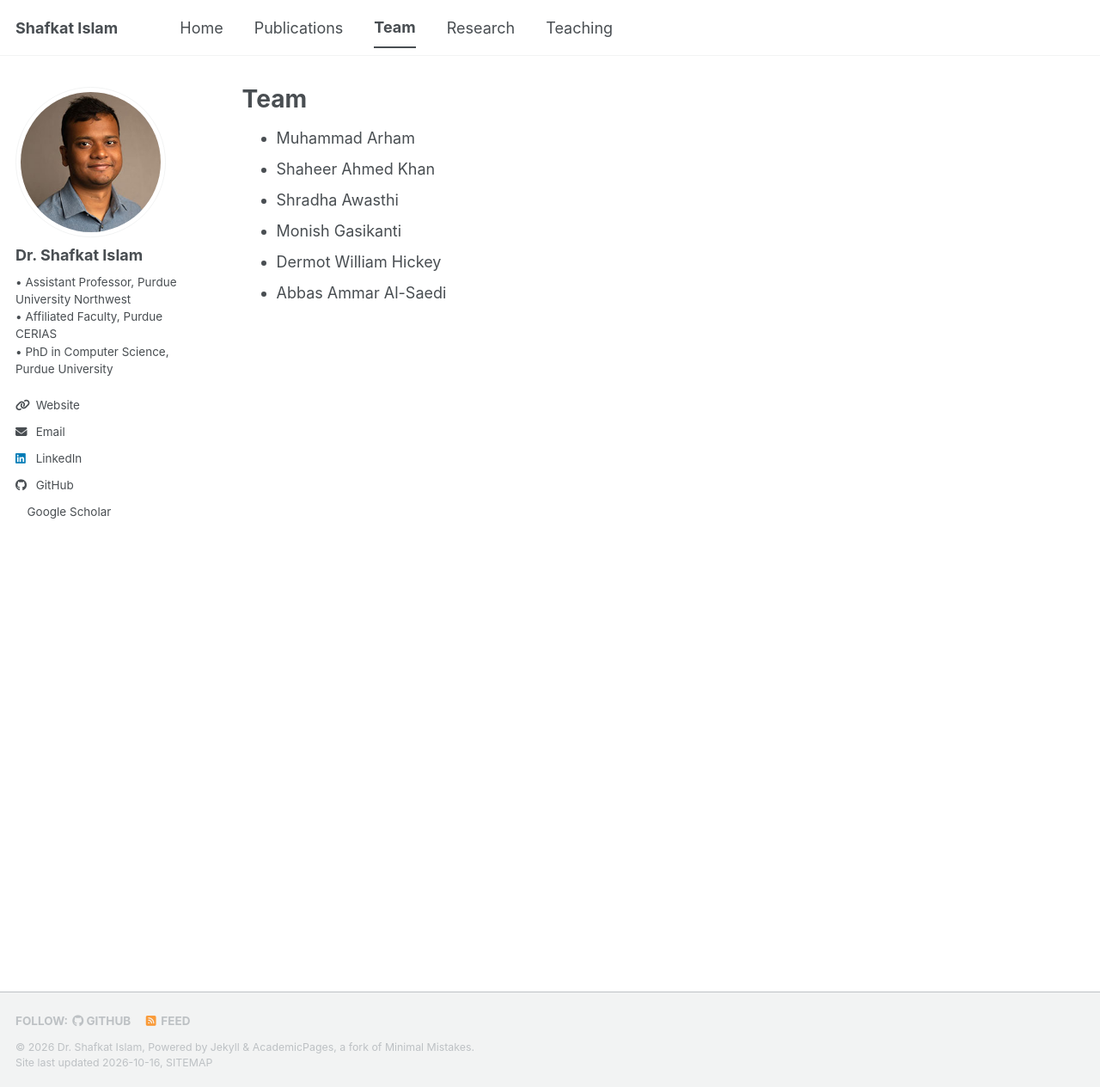
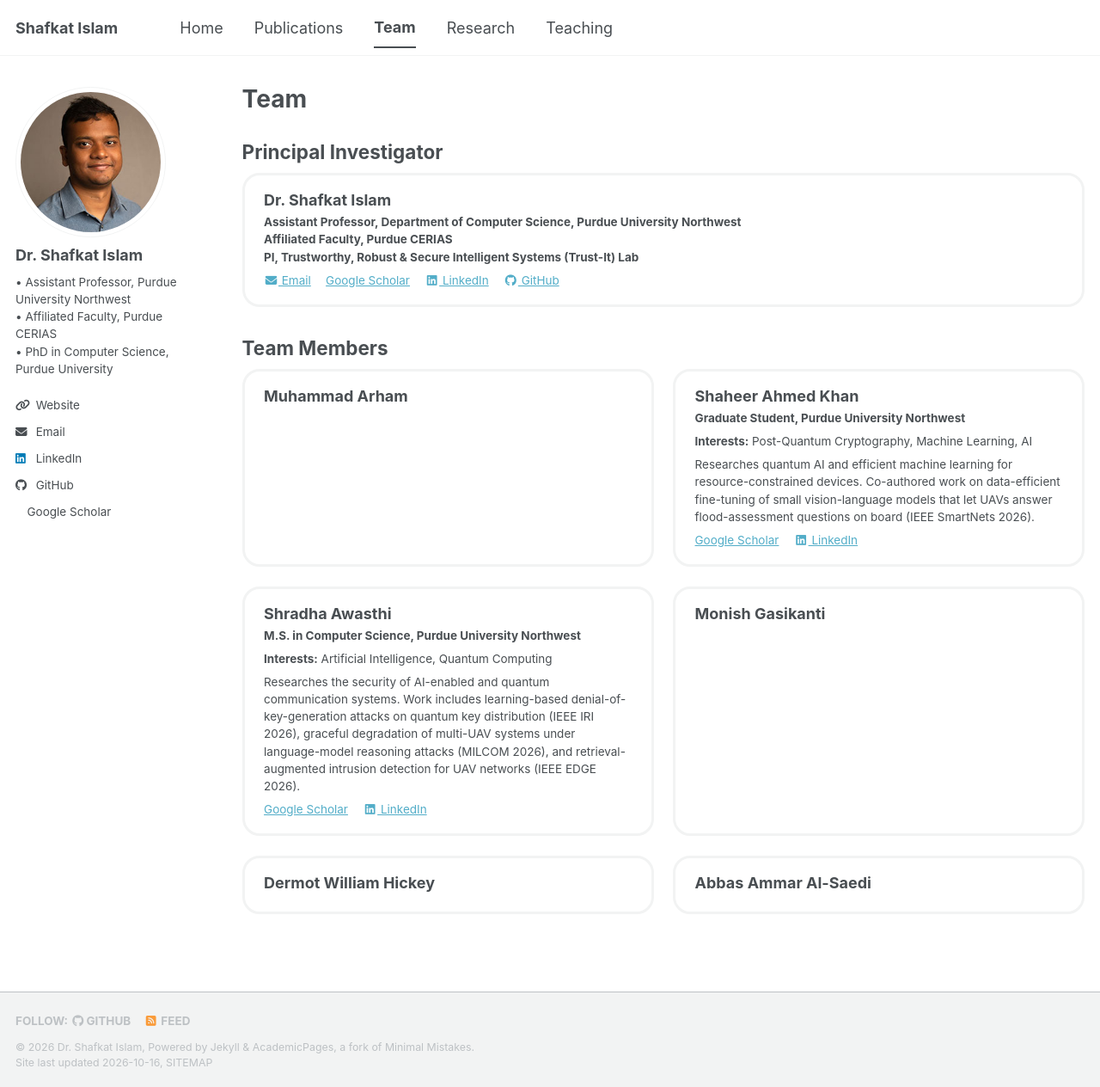
Before and after one commit to Trust-it-lab/trust-it-lab, a Jekyll site: the page built from _pages/team.html, in a window 1280 px wide and 1264 px high. Shown: the whole window at 86% size. Built offline with Jekyll 4.4.1, drawn with Linux system fonts in a browser that asks for light colours; a style sheet for code colours, icons or effects is not loaded.

Commit message:
Team page: card layout with PI section, details for two members
- PI card from site author details
- Member cards with optional role, interests, bio and links
- Shaheer Ahmed Khan and Shradha Awasthi filled in; others keep name-only cards
- Paper link for the SmartNets 2026 sVLM paper

Co-Authored-By: Claude Opus 5.5 <noreply@anthropic.com>

```diff
--- a/_pages/team.html
+++ b/_pages/team.html
@@ -8,19 +8,50 @@ author_profile: true
 {% include base_path %}
 
 {% comment %}
-  This page lists everyone in the /_team/ folder as a simple bulleted list.
-  To add a member, create a new file in /_team/ - see /_team/README.md.
+  The Principal Investigator card uses the details in _config.yml (author).
+  Team member cards come from the /_team/ folder - see /_team/README.md.
   Members are shown in the order given by the "order" field, smallest first.
 {% endcomment %}
 
+<h2 class="team-section">Principal Investigator</h2>
+
+<div class="team-card team-card--pi">
+  <h3 class="team-card__name">{{ site.author.name }}</h3>
+  <p class="team-card__role">Assistant Professor, Department of Computer Science, Purdue University Northwest<br>
+  Affiliated Faculty, Purdue CERIAS<br>
+  PI, Trustworthy, Robust &amp; Secure Intelligent Systems (Trust-It) Lab</p>
+  <p class="team-card__links">
+    {% if site.author.email %}<a href="mailto:{{ site.author.email }}"><i class="fas fa-fw fa-envelope" aria-hidden="true"></i> Email</a>{% endif %}
+    {% if site.author.googlescholar %}<a href="{{ site.author.googlescholar }}"><i class="ai ai-google-scholar ai-fw" aria-hidden="true"></i> Google Scholar</a>{% endif %}
+    {% if site.author.linkedin %}<a href="https://www.linkedin.com/in/{{ site.author.linkedin }}"><i class="fab fa-fw fa-linkedin" aria-hidden="true"></i> LinkedIn</a>{% endif %}
+    {% if site.author.github %}<a href="https://github.com/{{ site.author.github }}"><i class="fab fa-fw fa-github" aria-hidden="true"></i> GitHub</a>{% endif %}
+  </p>
+</div>
+
 {% assign members = site.team | sort: "order" %}
+
+<h2 class="team-section">Team Members</h2>
 
 {% if members.size == 0 %}
   <p>No team members listed yet.</p>
 {% else %}
-  <ul>
-    {% for member in members %}
-      <li>{{ member.name }}</li>
-    {% endfor %}
-  </ul>
+<div class="team-grid">
+  {% for member in members %}
+  <div class="team-card">
+    <h3 class="team-card__name">{{ member.name }}</h3>
+    {% if member.role %}<p class="team-card__role">{{ member.role }}</p>{% endif %}
+    {% if member.interests %}<p class="team-card__interests"><strong>Interests:</strong> {{ member.interests }}</p>{% endif %}
+    {% if member.bio %}<p class="team-card__bio">{{ member.bio }}</p>{% endif %}
+    {% if member.scholar or member.linkedin or member.github or member.website or member.email %}
+    <p class="team-card__links">
+      {% if member.email %}<a href="mailto:{{ member.email }}"><i class="fas fa-fw fa-envelope" aria-hidden="true"></i> Email</a>{% endif %}
+      {% if member.scholar %}<a href="{{ member.scholar }}"><i class="ai ai-google-scholar ai-fw" aria-hidden="true"></i> Google Scholar</a>{% endif %}
+      {% if member.linkedin %}<a href="{{ member.linkedin }}"><i class="fab fa-fw fa-linkedin" aria-hidden="true"></i> LinkedIn</a>{% endif %}
+      {% if member.github %}<a href="{{ member.github }}"><i class="fab fa-fw fa-github" aria-hidden="true"></i> GitHub</a>{% endif %}
+      {% if member.website %}<a href="{{ member.website }}"><i class="fas fa-fw fa-link" aria-hidden="true"></i> Website</a>{% endif %}
+    </p>
+    {% endif %}
+  </div>
+  {% endfor %}
+</div>
 {% endif %}
--- /dev/null
+++ b/_sass/layout/_team.scss
@@ -0,0 +1,54 @@
+/* ==========================================================================
+   TEAM PAGE - cards in the same style as the Research page
+   ========================================================================== */
+
+.team-section {
+    margin-top: 1.5em;
+}
+
+.team-grid {
+    display: grid;
+    grid-template-columns: 1fr;
+    gap: 1.25em;
+
+    @include breakpoint($medium) {
+        grid-template-columns: repeat(2, 1fr);
+    }
+}
+
+.team-card {
+    padding: 1em 1.25em;
+    border: 3px solid var(--global-border-color);
+    border-radius: 20px;
+
+    p {
+        margin: 0 0 0.5em;
+        font-size: $type-size-6;
+    }
+}
+
+.team-card--pi {
+    margin-bottom: 1em;
+}
+
+.team-card__name {
+    margin: 0 0 0.25em;
+}
+
+.team-card__role {
+    font-weight: bold;
+}
+
+.team-card__interests,
+.team-card__bio {
+    color: var(--global-text-color);
+}
+
+.team-card__links {
+    margin-bottom: 0 !important;
+
+    a {
+        margin-right: 1em;
+        white-space: nowrap;
+    }
+}
--- a/assets/css/main.scss
+++ b/assets/css/main.scss
@@ -41,5 +41,6 @@
     "layout/json_cv",
 
     "layout/news",
-    "layout/research"
+    "layout/research",
+    "layout/team"
 ;
```
Also changed, not shown: _publications/2026-towards-practical-uav-intelligence-data-efficient-fine-tunin.md (+1 -0 lines), _team/02-shaheer-ahmed-khan.md (+5 -0 lines), _team/03-shradha-awasthi.md (+5 -0 lines), _team/README.md (+12 -8 lines).
